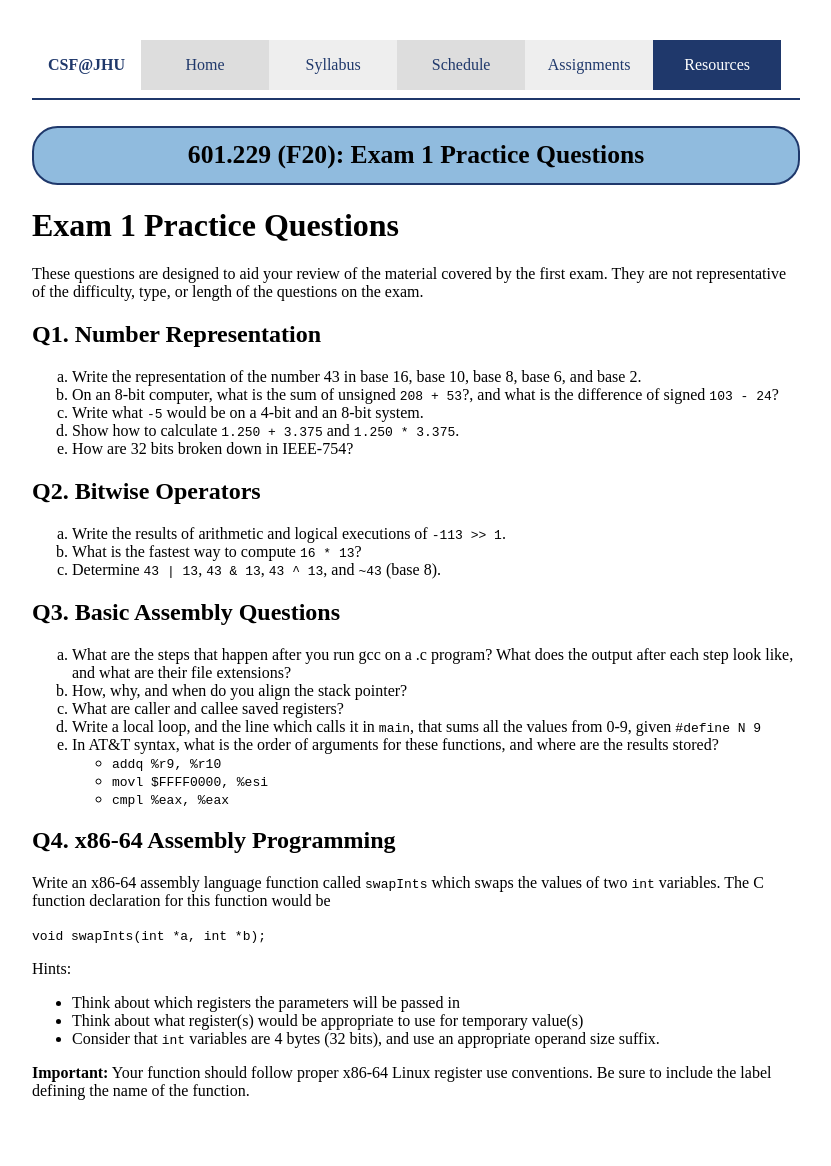
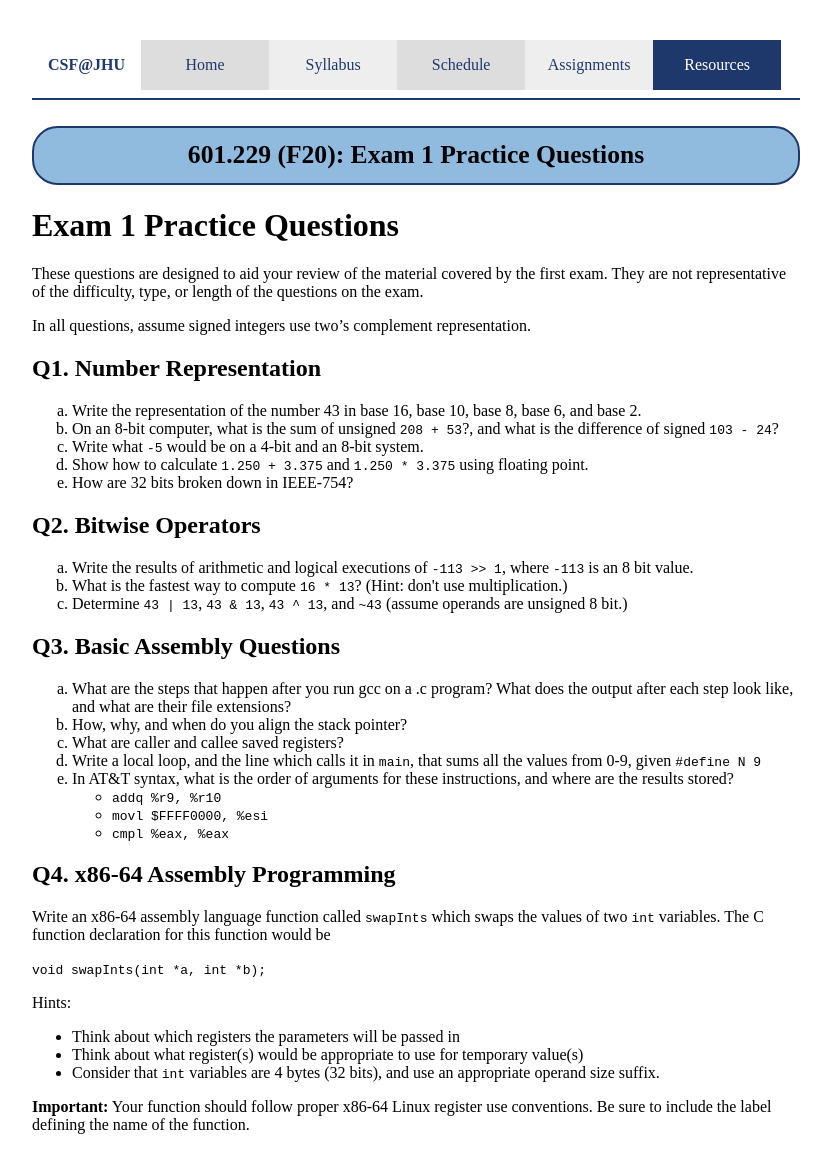
Before and after one commit to jhucsf/fall2020, a Jekyll site: the page built from resources/exam1review.md, in a window 1280 px wide. Shown: the whole page, without its empty margins (224-1055 px from the left). Built offline with Jekyll 4.4.1, drawn with Linux system fonts in a browser that asks for light colours; before the commit the page ends 1132 px from its top, so only the background shows below that.

Commit message:
post exam 1 review questions

```diff
--- a/resources/exam1review.md
+++ b/resources/exam1review.md
@@ -7,6 +7,8 @@ category: "resources"
 # Exam 1 Practice Questions
 
 These questions are designed to aid your review of the material covered by the first exam. They are not representative of the difficulty, type, or length of the questions on the exam.
+
+In all questions, assume signed integers use two's complement representation.
 
 ## Q1. Number Representation
 <ol type="a">
@@ -27,7 +29,7 @@ These questions are designed to aid your review of the material covered by the f
   </li>
   <li>
 
-  Show how to calculate <code>1.250 + 3.375</code> and <code>1.250 * 3.375</code>.
+  Show how to calculate <code>1.250 + 3.375</code> and <code>1.250 * 3.375</code> using floating point.
 
   </li>
   <li>
@@ -41,17 +43,17 @@ These questions are designed to aid your review of the material covered by the f
 <ol type="a">
   <li>
 
-  Write the results of arithmetic and logical executions of <code>-113 >> 1</code>.
+  Write the results of arithmetic and logical executions of <code>-113 >> 1</code>, where <code>-113</code> is an 8 bit value.
 
   </li>
   <li>
 
-  What is the fastest way to compute <code>16 * 13</code>?
+  What is the fastest way to compute <code>16 * 13</code>? (Hint: don't use multiplication.)
 
   </li>
   <li>
 
-  Determine <code>43 | 13</code>, <code>43 & 13</code>, <code>43 ^ 13</code>, and <code>~43</code> (base 8).
+  Determine <code>43 | 13</code>, <code>43 & 13</code>, <code>43 ^ 13</code>, and <code>~43</code> (assume operands are unsigned 8 bit.)
 
   </li>
 </ol>
@@ -83,7 +85,7 @@ These questions are designed to aid your review of the material covered by the f
   </li>
   <li>
 
-  In AT&T syntax, what is the order of arguments for these functions, and where are the results stored?
+  In AT&T syntax, what is the order of arguments for these instructions, and where are the results stored?
 
   <ul>
   <li><code>addq %r9, %r10</code></li>
```
Also changed, not shown: index.md (+1 -0 lines), resources.md (+1 -0 lines).
